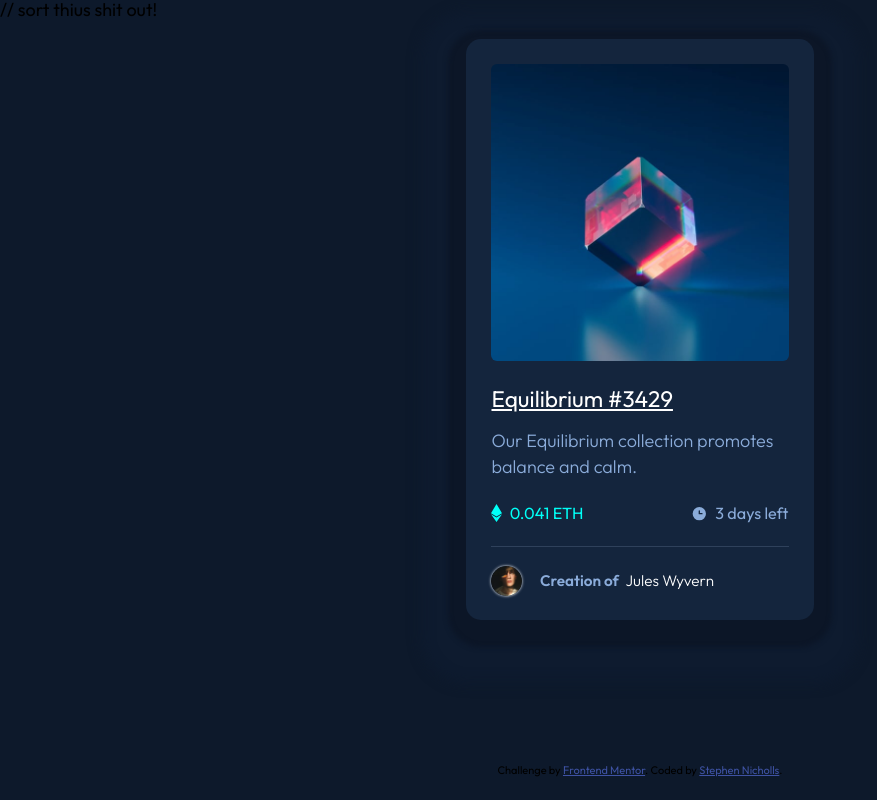
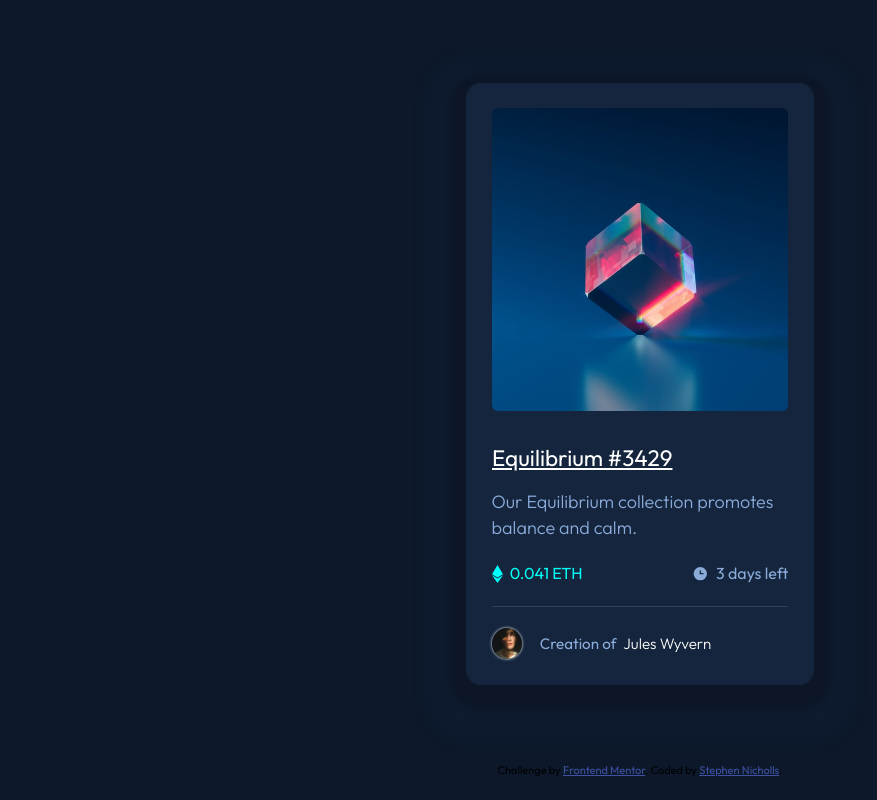
Before and after one commit to stevednick/Frontend-Mentor-NFT-preview-card, a website: page index.html in a window 1280 px wide. Shown: the whole page, without its empty margins (0-877 px from the left). Drawn offline with Linux system fonts and the light colour scheme.

Commit message:
Tweak after feedback.

```diff
--- a/index.html
+++ b/index.html
@@ -15,27 +15,25 @@
 </head>
 <body>
   <div class="page-container">
-
-    // sort thius shit out!
     <div class="content-wrap">
       <main class="card">
-        <div class="equlibrium-holder">
+        <a class="equlibrium-holder" href="/">
           <img class="equilibrium-img" src="images/image-equilibrium.jpg" alt="">
           <div class="equilibrium-cover"></div>
           <img class="view-icon" src="images/icon-view.svg" alt="">
-        </div>
-        <a class="title" href="/">Equilibrium #3429</a>
+        </a>
+        <h1><a class="title" href="/">Equilibrium #3429</a></h1>
         <p class="description-text">Our Equilibrium collection promotes balance and calm.</p>
         <div class="details-holder">
           <img class="icon-ethereum" src="images/icon-ethereum.svg" alt="">
-          <p class="price">0.041 ETH</p>
+          <p class="price">0.041 <abbr title="Ethereum">ETH</abbr></p>
           <img class="icon-clock" src="images/icon-clock.svg" alt="">
           <p class="time-left">3 days left</p>
         </div>
-        <div class="line"></div>
+        <border class="line"></border>
         <div class="creator-holder">
           <img class="creator-image"src="images/image-avatar.png" alt="">
-          <h2 class="creator-text">Creation of <a class="creator-link" href="/">Jules Wyvern</a></span></h2>
+          <p class="creator-text">Creation of <a class="creator-link" href="/">Jules Wyvern</a></span></p>
         </div>
       </main>
     </div>
--- a/scss/styles.scss
+++ b/scss/styles.scss
@@ -11,7 +11,7 @@ $very-dark-blue-line: hsl(215, 32%, 27%);
 $white: hsl(0, 0%, 100%);
 
 html{
-  font-size: 18px;
+  //font-size: 18px;
 }
 
 body{
@@ -19,27 +19,43 @@ body{
   background-color: $very-dark-blue-main;
 }
 
+h1{
+  margin: 0;
+}
+
+abbr[title] {
+  border-bottom: none !important;
+  cursor: inherit !important;
+  text-decoration: none !important;
+}
+
 .page-container{
   min-height: 100vh;
   position: relative;
+  display: grid;
+}
+
+.content-wrap{
+  place-self: center;
+  display: grid;
+  margin: 1rem 1rem 3rem;
 }
 
 .card{
   background-color: $very-dark-blue-card;
-  max-width: 18rem;
+  max-width: 20.25rem;
   place-self: center;
   display: flex;
   flex-direction: column;
   border-radius: 15px;
   box-shadow: 0 0.5rem 0.3rem 1rem hsl(219, 52%, 10%), 0 1rem 0.7rem 2.5rem hsl(217, 54%, 12%);
-  margin: 1rem;
 }
 
 .equlibrium-holder{
   cursor: pointer;
   border-radius: 6px;
-  margin: 1.4rem;
-  height: 15.2rem;
+  margin: 1.6rem;
+  height: 17.1rem;
   position: relative;
   overflow: hidden;
   display: grid;
@@ -83,10 +99,10 @@ body{
 .title{
   cursor: pointer;
   color: $white;
-  font-size: 1.26rem;
+  font-size: 1.41rem;
   font-weight: 400;
-  margin-left: 1.4rem; // Pack these in;
-  margin-top: 0.2rem;
+  margin-left: 1.6rem; // Pack these in;
+  margin-top: 0.22rem;
 }
 
 .title:hover{
@@ -96,29 +112,28 @@ body{
 
 .description-text{
   color: $soft-blue;
-  margin: 0.75rem 1.4rem 0 1.4rem;
-  margin-left: 1.4rem;
-  font-size: 0.89rem;
+  margin: 0.85rem 1.57rem 0 1.57rem;
+  font-size: 1rem;
   font-weight: 300;
-  line-height: 1.45rem;
+  line-height: 1.63rem;
 }
 
 .details-holder{
   display: flex;
   flex-direction: row;
   align-items: center;
-  margin: 0rem 1.4rem;
+  margin: 0rem 1.57rem;
 }
 
 .icon-ethereum{
-  max-height: 1rem;
+  max-height: 1.125rem;
 }
 
 .price{
-  margin-left: 0.4rem;
+  margin-left: 0.45rem;
   margin-right: auto;
   color: $cyan;
-  font-size: 0.85rem;
+  font-size: 0.95rem;
 }
 
 .icon-clock{
@@ -127,38 +142,38 @@ body{
 
 .time-left{
   color: $soft-blue;
-  font-size: 0.82rem;
-  margin-left: 0.4rem;
+  font-size: 0.92rem;
+  margin-left: 0.45rem;
 }
 
 .line{
   height: 1px;
   background-color: $very-dark-blue-line;
-  margin: 0.1rem 1.4rem;
+  margin: 0.11rem 1.57rem;
 }
 
 .creator-holder{
   display: flex;
   align-items: center;
-  margin: 0.6rem 1.4rem 1rem;
+  margin: 0.67rem 1.57rem 1.12rem;
 }
 
 .creator-image{
-  height: 1.7rem;
+  height: 1.9rem;
   border-radius: 50%;
   box-shadow: 0 0 3px $white;
 }
 
 .creator-text{
-  font-size: 0.8rem;
-  margin-left: 1rem;
+  font-size: 0.9rem;
+  margin-left: 1.12rem;
   color: $soft-blue;
 }
 
 .creator-link{
   color: $white;
   text-decoration: none;
-  margin-left: 0.2rem;
+  margin-left: 0.225rem;
   font-weight: 200;
 }
 
@@ -171,10 +186,10 @@ body{
   position: absolute;
   bottom: 0;
   width: 100%;
-  height: 2rem;
+  height: 2.25rem;
   font-size: 11px;
   text-align: center;
-  padding-top: 2rem;
+  margin-top: 2.25rem;
 }
 .attribution a {
   color: hsl(228, 45%, 44%);
@@ -182,28 +197,28 @@ body{
 
 @media screen and (min-width: 600px){
   .card{
-    max-width: 19.3rem;
+    max-width: 21.7rem;
   }
   .equlibrium-holder{
-    height: 16.5rem;
+    height: 18.9rem;
   }
   .title{
     margin-top: 0rem;
   }
   .description-text{
-    font-size: 1rem;
-    margin-top: 0.9rem;
+    font-size: 1.125rem;
+    margin-top: 1rem;
   }
   .details-holder{
-    margin-top: 0.4rem;
+    margin-top: 0.45rem;
   }
   .price, .time-left{
-    font-size: 0.9rem;
+    font-size: 1rem;
   }
   .line{
-    margin-top: 0.4rem;
+    margin-top: 0.45rem;
   }
   .creator-text{
-    font-size: 0.85rem;
+    font-size: 0.95rem;
   }
 }
```
Also changed, not shown: css/styles.css, 1 other file.
